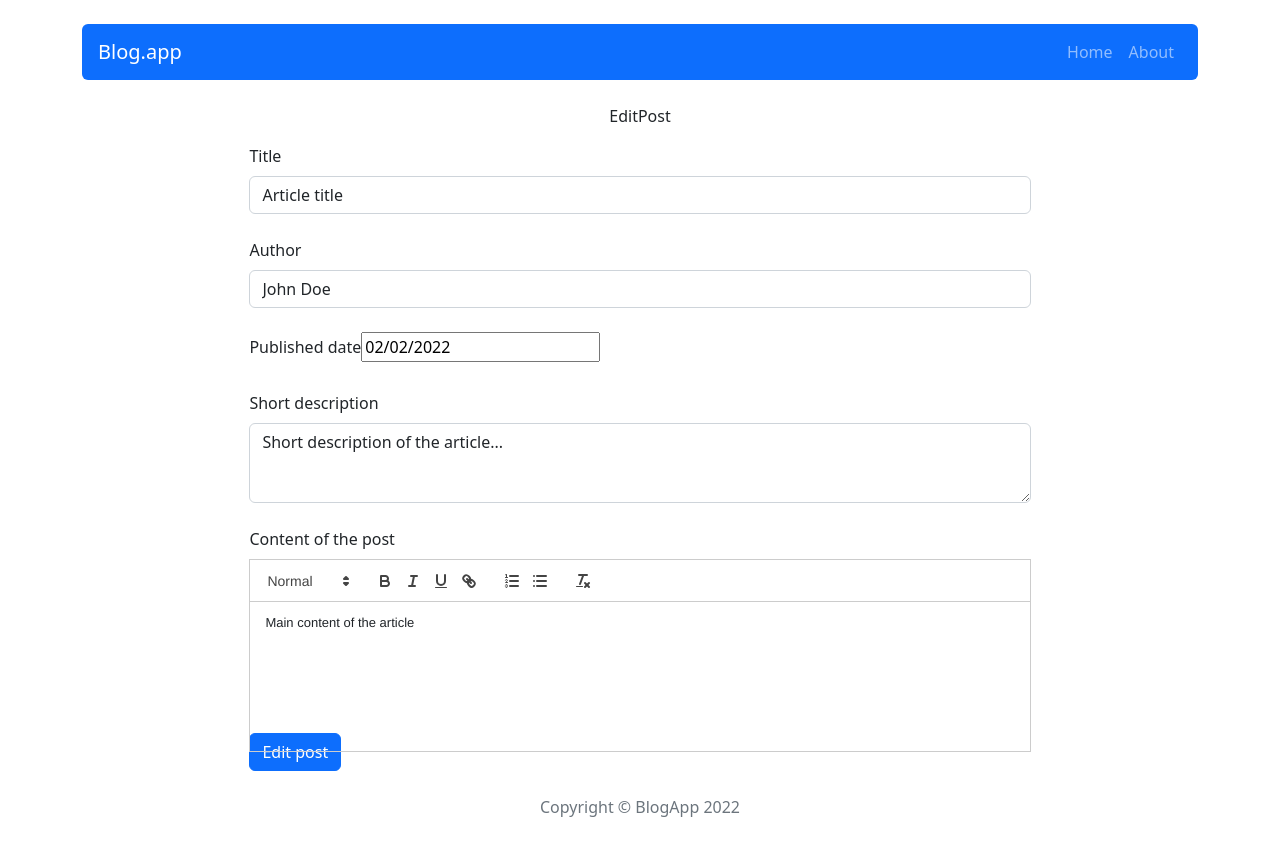
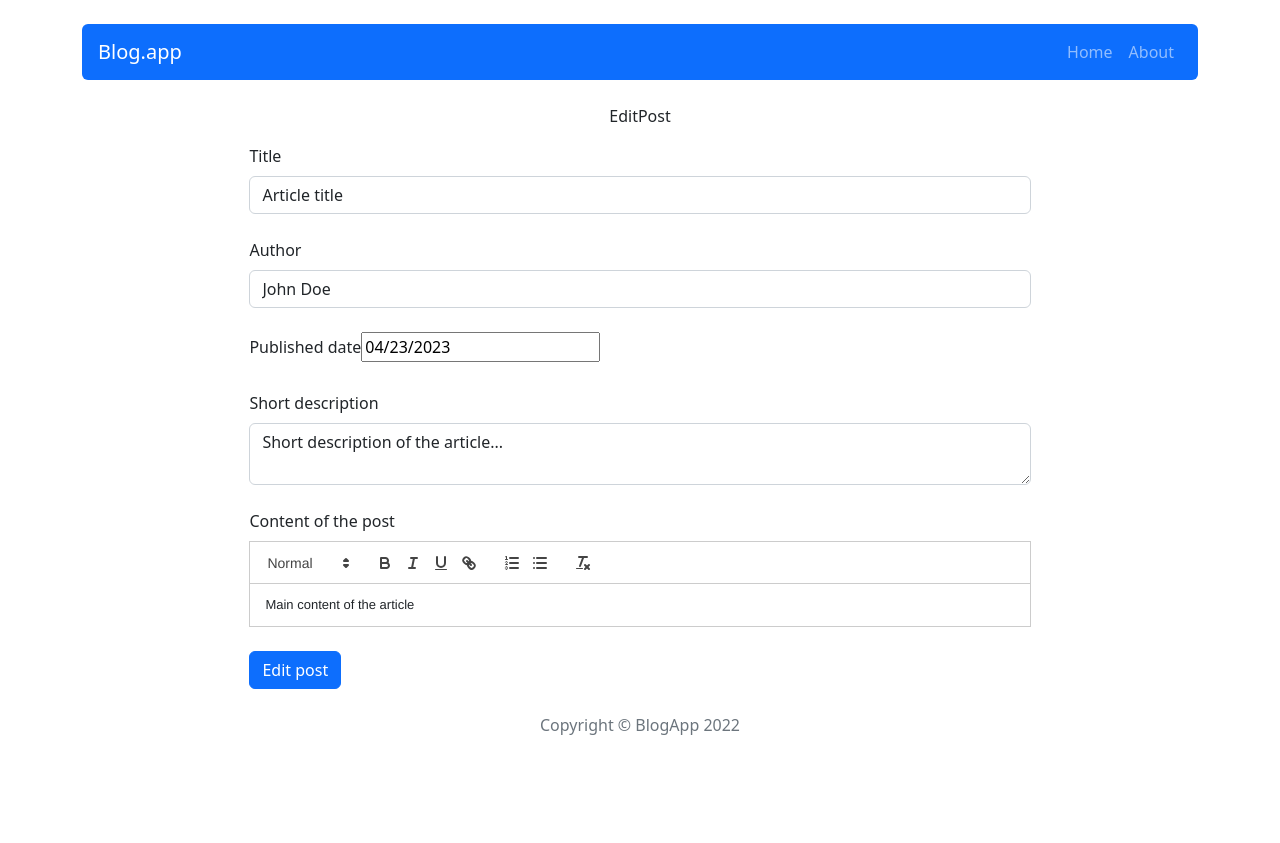
Before and after one commit to JL9696/react-blog, a React (Create React App) app: page /post/edit/1 in a window 1280 px wide. After the commit the page ends 800 px from the top, so only its background shows below. Built offline with nearby package versions, Linux system fonts and the light colour scheme.

Commit message:
add valitation form

```diff
--- a/package.json
+++ b/package.json
@@ -13,6 +13,7 @@
     "react-bootstrap": "2.0",
     "react-datepicker": "4.3.0",
     "react-dom": "^18.2.0",
+    "react-hook-form": "^7.19.5",
     "react-quill": "^2.0.0",
     "react-redux": "7.2.6",
     "react-router-dom": "6.0.1",
--- a/src/components/features/PostForm.js
+++ b/src/components/features/PostForm.js
@@ -4,42 +4,56 @@ import ReactQuill from 'react-quill';
 import 'react-quill/dist/quill.snow.css';
 import DatePicker from "react-datepicker";
 import "react-datepicker/dist/react-datepicker.css";
+import { useForm } from "react-hook-form";
 
 const PostForm = ({ action, actionText, ...props }) => {
 
+    const { register, handleSubmit: validate, formState: { errors } } = useForm();
+
     const [title, setTitle] = useState(props.title || '');
     const [shortDescription, setShortDescription] = useState(props.shortDescription || '');
-    const [author, setAuthor] = useState(props.author || '');
-    const [publishedDate, setPublishedDate] = useState(props.publishedDate || '');
+    const [author, setAuthor ] = useState(props.author || '');
+    const [publishedDate, setPublishedDate ] = useState(new Date());
     const [content, setContent] = useState(props.content || '');
+    const [dateError, setDateError] = useState(false);
+    const [contentError, setContentError] = useState(false);
 
-    const handleSubmit = e => {
-        e.preventDefault();
+
+    const handleSubmit = () => {
+      setContentError(!content)
+      setDateError(!publishedDate)
+      if(content && publishedDate) {
         action({ title, author, publishedDate, shortDescription, content });
+     }
     };
 
     return (
       <div style={{ width: '70%' }} className="m-auto" >
-            <Form onSubmit={handleSubmit}>
+        <Form onSubmit={validate(handleSubmit)}>
           <Form.Group className="mb-4">
             <Form.Label>Title</Form.Label>
-                    <Form.Control value={title} onChange={e => setTitle(e.target.value)} />
+            <Form.Control {...register("title", { required: true, minLength: 4 })} value={title} onChange={e => setTitle(e.target.value)} />
+            {errors.title && <small className="d-block text-danger mt-1">This field is required and should be at least 4 characters long</small>}
           </Form.Group>
           <Form.Group className="mb-4">
             <Form.Label>Author</Form.Label>
-                    <Form.Control value={author} onChange={e => setAuthor(e.target.value)} />
+            <Form.Control {...register("author", { required: true, minLength: 4 })} value={author} onChange={e => setAuthor(e.target.value)} />
+            {errors.author && <small className="d-block text-danger mt-1">This field is required and should be at least 4 characters long</small>}
           </Form.Group>
           <Form.Group className="mb-4">
             <Form.Label>Published date</Form.Label>
             <DatePicker selected={publishedDate} onChange={(date) => setPublishedDate(date)} />
+            {dateError && <small className="d-block form-text text-danger mt-2">Published date can't be empty</small>}
           </Form.Group>
           <Form.Group className="mb-4">
             <Form.Label>Short description</Form.Label>
-                    <Form.Control as="textarea" style={{ height: '80px' }} value={shortDescription} onChange={e => setShortDescription(e.target.value)} />
+            <Form.Control {...register("shortDescription", { required: true, minLength: 20 })} as="textarea" value={shortDescription} onChange={e => setShortDescription(e.target.value)} />
+            {errors.shortDescription && <small className="d-block text-danger mt-1">This field is required and should be at least 20 characters long</small>}
           </Form.Group>
           <Form.Group className="mb-4">
             <Form.Label>Content of the post</Form.Label>
-                    <ReactQuill as="textarea" style={{ height: '150px' }} value={content} onChange={setContent} />
+            <ReactQuill as="textarea" value={content} onChange={setContent} />
+            {contentError && <small className="d-block form-text text-danger mt-1">Content can't be empty</small>}
                 </Form.Group>
                 <Button variant="primary" type="submit">
                     {actionText}
```
Also changed, not shown: 2 other files (tests, documents, lock files or other folders). Lines whose indentation alone changed are shown as unchanged.
